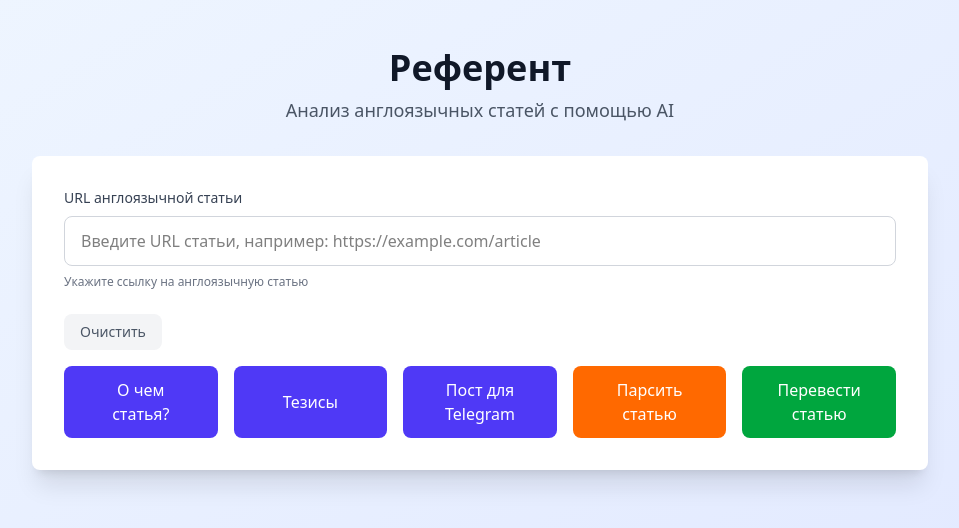
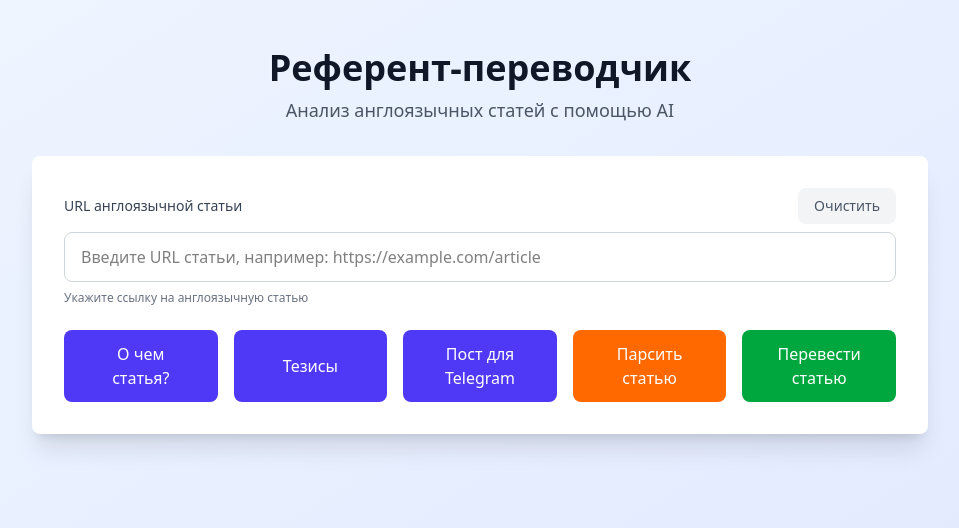
Before and after one commit to illanetu/referent, a Next.js app: page / in a window 1280 px wide. Shown: the top 528 px of the page, without its empty margins (160-1119 px from the left). Built offline with nearby package versions, Linux system fonts and the light colour scheme.

Commit message:
Update Home component title and improve layout: changed header text to "Референт-переводчик" and reorganized the input section for better usability by adding a clear button alongside the URL label.

```diff
--- a/app/page.tsx
+++ b/app/page.tsx
@@ -202,7 +202,7 @@ export default function Home() {
       <div className="max-w-4xl mx-auto">
         <div className="text-center mb-6 sm:mb-8">
           <h1 className="text-3xl sm:text-4xl font-bold text-gray-900 mb-2">
-            Референт
+            Референт-переводчик
           </h1>
           <p className="text-base sm:text-lg text-gray-600 px-2">
             Анализ англоязычных статей с помощью AI
@@ -211,12 +211,21 @@ export default function Home() {
 
         <div className="bg-white rounded-lg shadow-xl p-4 sm:p-6 lg:p-8 mb-6">
           <div className="mb-6">
-            <label
-              htmlFor="article-url"
-              className="block text-sm font-medium text-gray-700 mb-2"
-            >
-              URL англоязычной статьи
-            </label>
+            <div className="flex items-center justify-between mb-2">
+              <label
+                htmlFor="article-url"
+                className="block text-sm font-medium text-gray-700"
+              >
+                URL англоязычной статьи
+              </label>
+              <button
+                onClick={handleClear}
+                disabled={isLoading}
+                className="px-3 sm:px-4 py-1.5 sm:py-2 text-xs sm:text-sm text-gray-600 bg-gray-100 rounded-lg font-medium hover:bg-gray-200 focus:outline-none focus:ring-2 focus:ring-gray-500 focus:ring-offset-2 disabled:opacity-50 disabled:cursor-not-allowed transition-all"
+              >
+                Очистить
+              </button>
+            </div>
             <input
               id="article-url"
               type="url"
@@ -228,16 +237,6 @@ export default function Home() {
             <p className="mt-2 text-xs text-gray-500">
               Укажите ссылку на англоязычную статью
             </p>
-          </div>
-
-          <div className="mb-4">
-            <button
-              onClick={handleClear}
-              disabled={isLoading}
-              className="px-4 py-2 text-sm text-gray-600 bg-gray-100 rounded-lg font-medium hover:bg-gray-200 focus:outline-none focus:ring-2 focus:ring-gray-500 focus:ring-offset-2 disabled:opacity-50 disabled:cursor-not-allowed transition-all"
-            >
-              Очистить
-            </button>
           </div>
 
           <div className="grid grid-cols-1 md:grid-cols-2 lg:grid-cols-5 gap-3 sm:gap-4">
```
